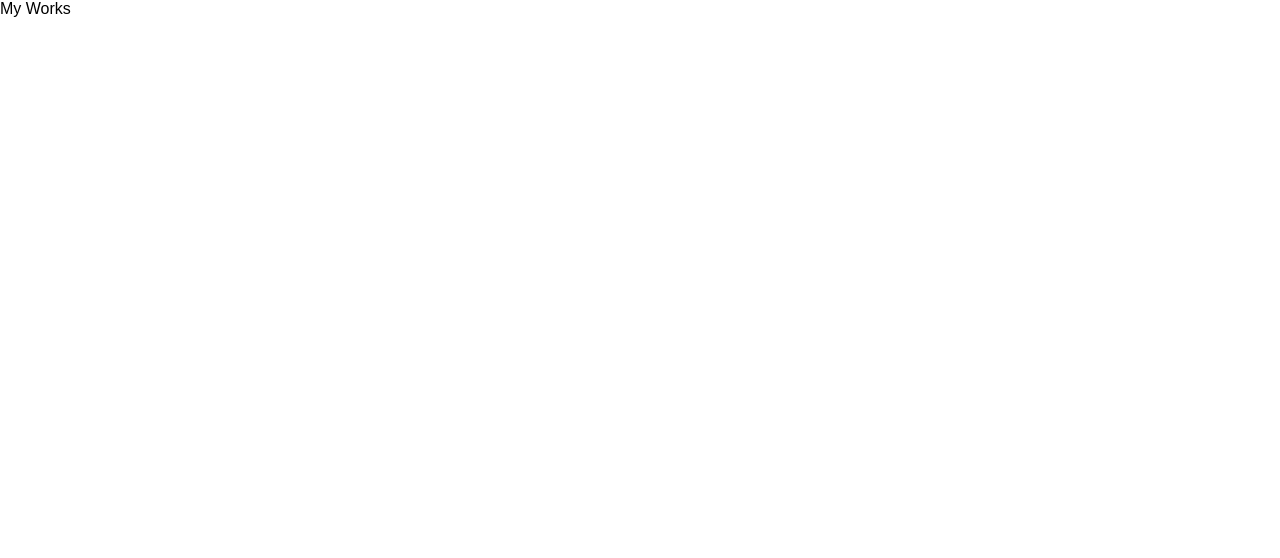
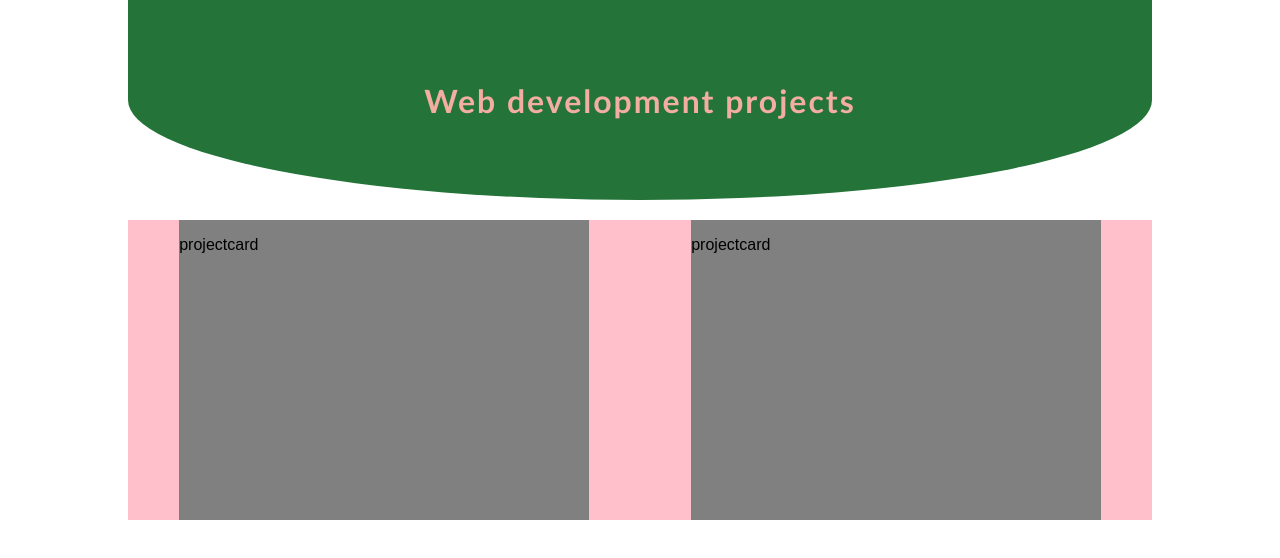
Before and after one commit to thelindr/portfolio, a React app: page /projects in a window 1280 px wide. Built offline with nearby package versions, Linux system fonts and the light colour scheme.

Commit message:
adding projectspage + fixing links

```diff
--- a/src/components/Textile/index.js
+++ b/src/components/Textile/index.js
@@ -5,7 +5,7 @@ class Textile extends React.Component {
   render() {
     return (
       <div className="TextilePage">
-        Textilepage
+        Coming soon...
       </div>
     )
   }
--- a/src/components/home/index.js
+++ b/src/components/home/index.js
@@ -1,31 +1,23 @@
 import React from "react"
-import { BrowserRouter, Route, Link } from "react-router-dom"
-import About from "../about"
-import Projects from "../projects"
-import Textile from "../textile"
+import { Link } from "react-router-dom"
 import "./style.css"
 
 class Home extends React.Component {
   render() {
     return (
-      <BrowserRouter>
       <div className="home">
         <div className="Hero">
           <div className="firstColumn">
             <a><Link to="/textile">Textile Work</Link></a>
-              <Route path="/textile" component={Textile} />
           </div>
           <div className="About">
             <a><Link to="/about">About</Link></a>
-              <Route path="/about" component={About} />
           </div>
           <div className="secondColumn">
             <a><Link to="/projects">Web Projects</Link></a>
-              <Route path="/projects" component={Projects} />
           </div>
         </div>
       </div>
-      </BrowserRouter>
     )
   }
 }
--- a/src/components/home/style.css
+++ b/src/components/home/style.css
@@ -44,7 +44,7 @@
   display: flex;
   justify-content: center;
   align-items: center;
-  background-color: #247339;;
+  background-color: #247339;
   opacity: 1;
   border-radius: 50%;
   transition:
--- a/src/components/projects/index.js
+++ b/src/components/projects/index.js
@@ -5,7 +5,17 @@ class Projects extends React.Component {
   render() {
     return (
       <div className="Projects">
-        My Works
+        <div className="Header">
+          <h1>Web development projects</h1>
+        </div>
+        <div className="Container">
+          <div className="ProjectCard">
+            <p>projectcard</p>
+          </div>
+          <div className="ProjectCard">
+            <p>projectcard</p>
+          </div>
+        </div>
       </div>
     )
   }
--- a/src/components/projects/style.css
+++ b/src/components/projects/style.css
@@ -0,0 +1,38 @@
+.Projects {
+  display: flex;
+  flex-direction: column;
+}
+
+h1 {
+    font-family: Calibri;
+    color: #f3aea1;
+    letter-spacing: 2px;
+}
+
+.Projects .Header {
+  display: flex;
+  justify-content: center;
+  align-items: center;
+  width: 80%;
+  height: 200px;
+  background: #247339;
+  margin: auto;
+  border-radius: 0% 0% 50% 50%;
+}
+
+.Projects .Container {
+  width: 80%;
+  margin: auto;
+  margin-top: 20px;
+  background-color: pink;
+  display: flex;
+  flex-direction: row;
+  justify-content: space-around;
+  align-items: center;
+}
+
+.Projects .ProjectCard {
+  width: 40%;
+  height: 300px;
+  background-color: grey;
+}
```
Lines whose indentation alone changed are shown as unchanged.
